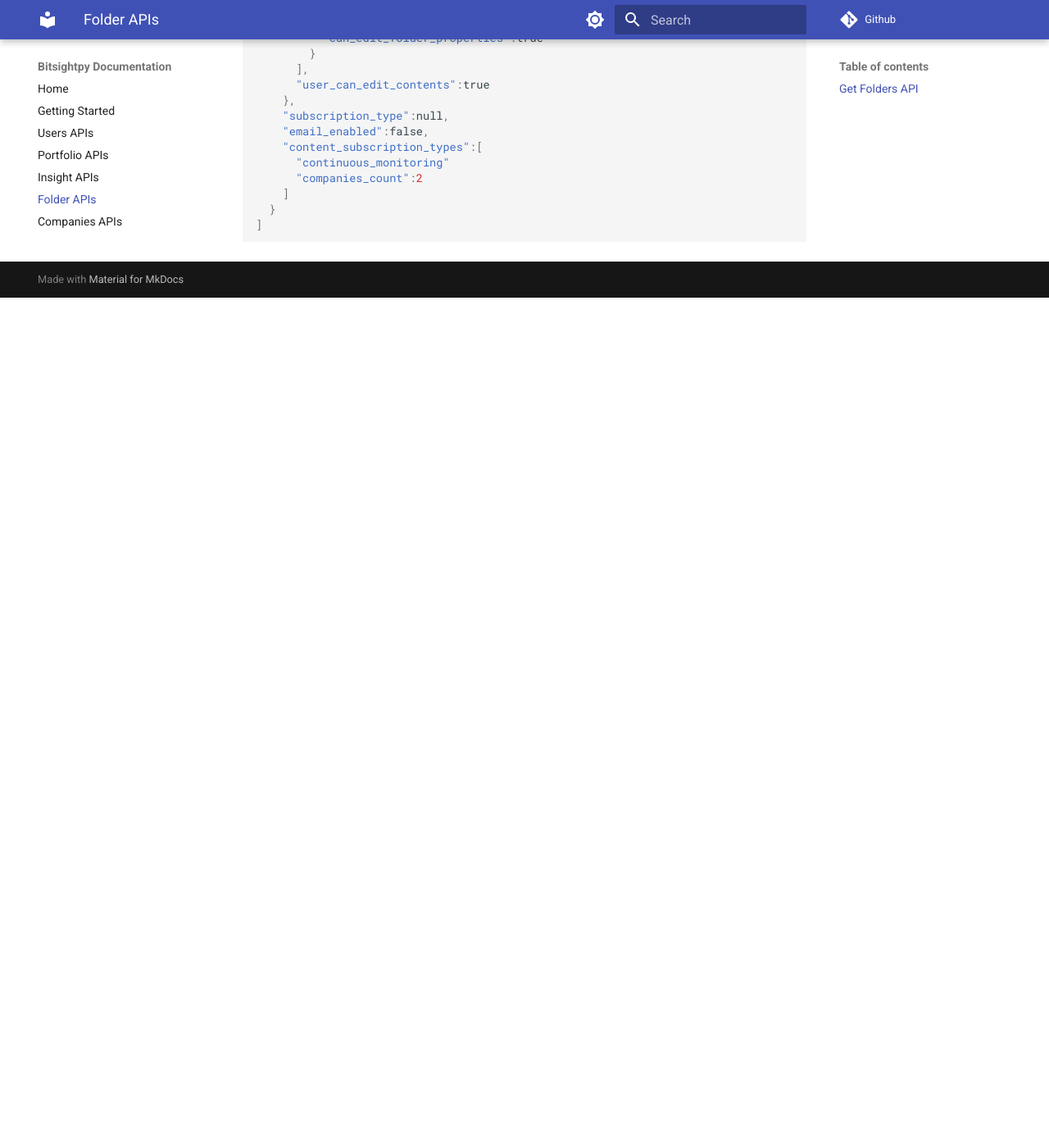
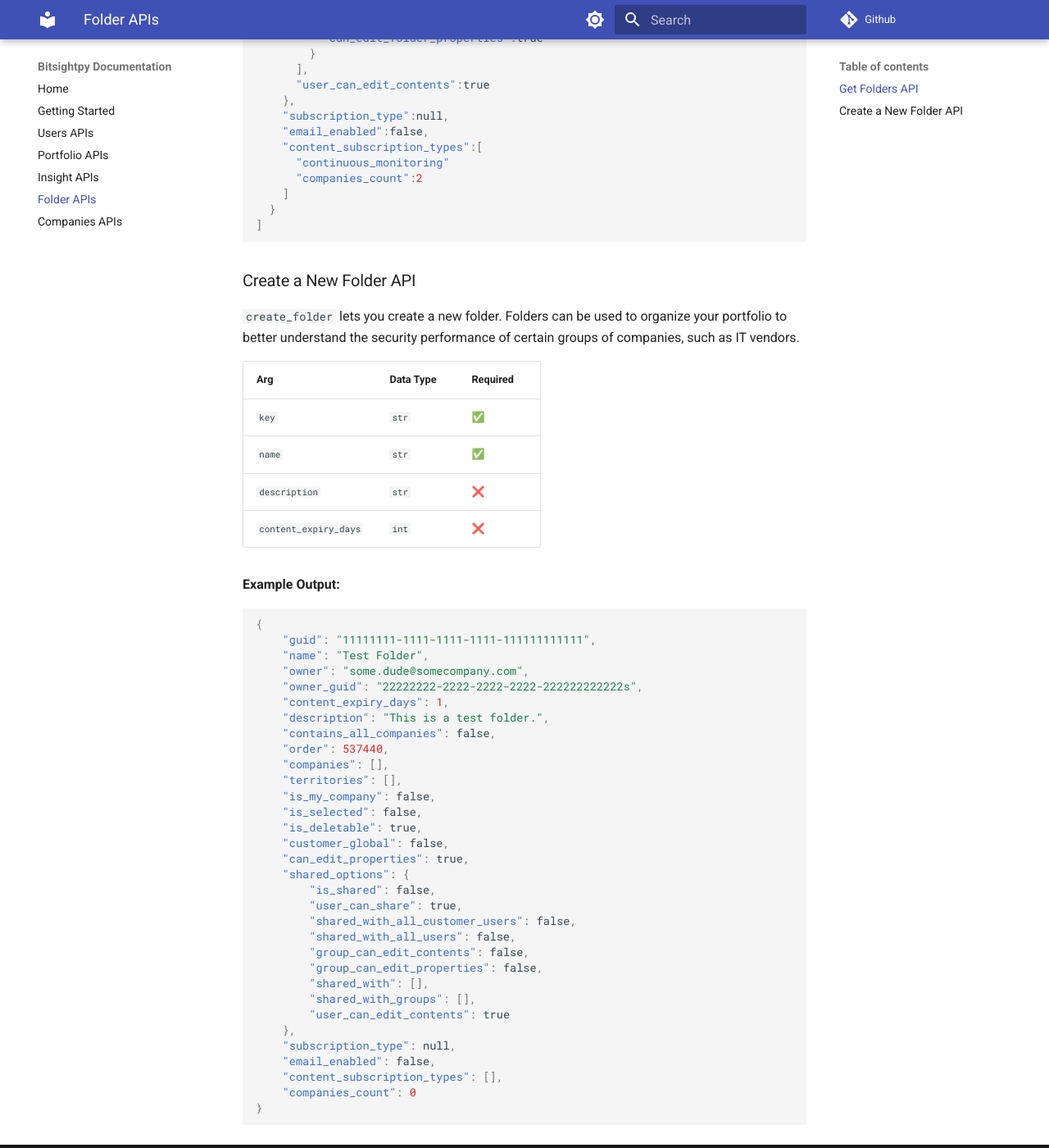
Before and after one commit to 0x41424142/bitsightpy, an MkDocs documentation site: the page built from docs/folder.md, in a window 1280 px wide and 1400 px high, scrolled down 1366 px. Shown: the whole window at 82% size. Built offline with MkDocs 1.6.1 and Material for MkDocs 9.7.7, drawn with Linux system fonts in a browser that asks for light colours; comment, search, counter and statistics services are not loaded; before the commit the page ends 1729 px from its top, so only the background shows below that.

Commit message:
Added folders.create_folder

````diff
--- a/docs/folder.md
+++ b/docs/folder.md
@@ -67,3 +67,51 @@ key = '<API_KEY>'
   }
 ]
 ```
+
+### Create a New Folder API
+
+```create_folder``` lets you create a new folder. Folders can be used to organize your portfolio to better understand the security performance of certain groups of companies, such as IT vendors.
+
+| Arg | Data Type | Required |
+| -- | -- | -- |
+| ```key``` | ```str``` | ✅ |
+| ```name``` | ```str``` | ✅ |
+| ```description``` | ```str``` | ❌ |
+| ```content_expiry_days``` | ```int``` | ❌ |
+
+**Example Output:**
+
+```json
+{
+    "guid": "11111111-1111-1111-1111-111111111111",
+    "name": "Test Folder",
+    "owner": "some.dude@somecompany.com",
+    "owner_guid": "22222222-2222-2222-2222-222222222222s",
+    "content_expiry_days": 1,
+    "description": "This is a test folder.",
+    "contains_all_companies": false,
+    "order": 537440,
+    "companies": [],
+    "territories": [],
+    "is_my_company": false,
+    "is_selected": false,
+    "is_deletable": true,
+    "customer_global": false,
+    "can_edit_properties": true,
+    "shared_options": {
+        "is_shared": false,
+        "user_can_share": true,
+        "shared_with_all_customer_users": false,
+        "shared_with_all_users": false,
+        "group_can_edit_contents": false,
+        "group_can_edit_properties": false,
+        "shared_with": [],
+        "shared_with_groups": [],
+        "user_can_edit_contents": true
+    },
+    "subscription_type": null,
+    "email_enabled": false,
+    "content_subscription_types": [],
+    "companies_count": 0
+}
+```
````
Also changed, not shown: 3 other files.
